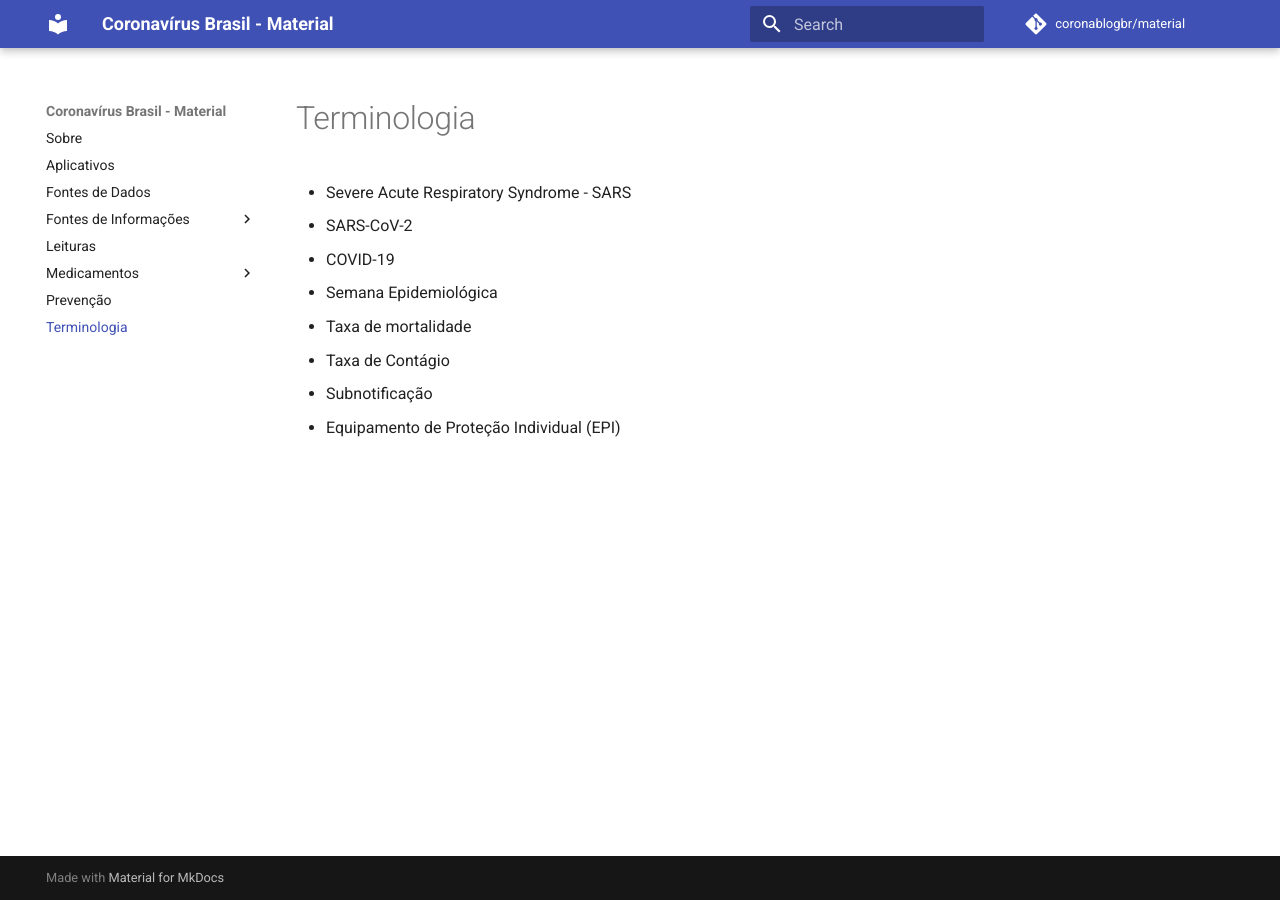
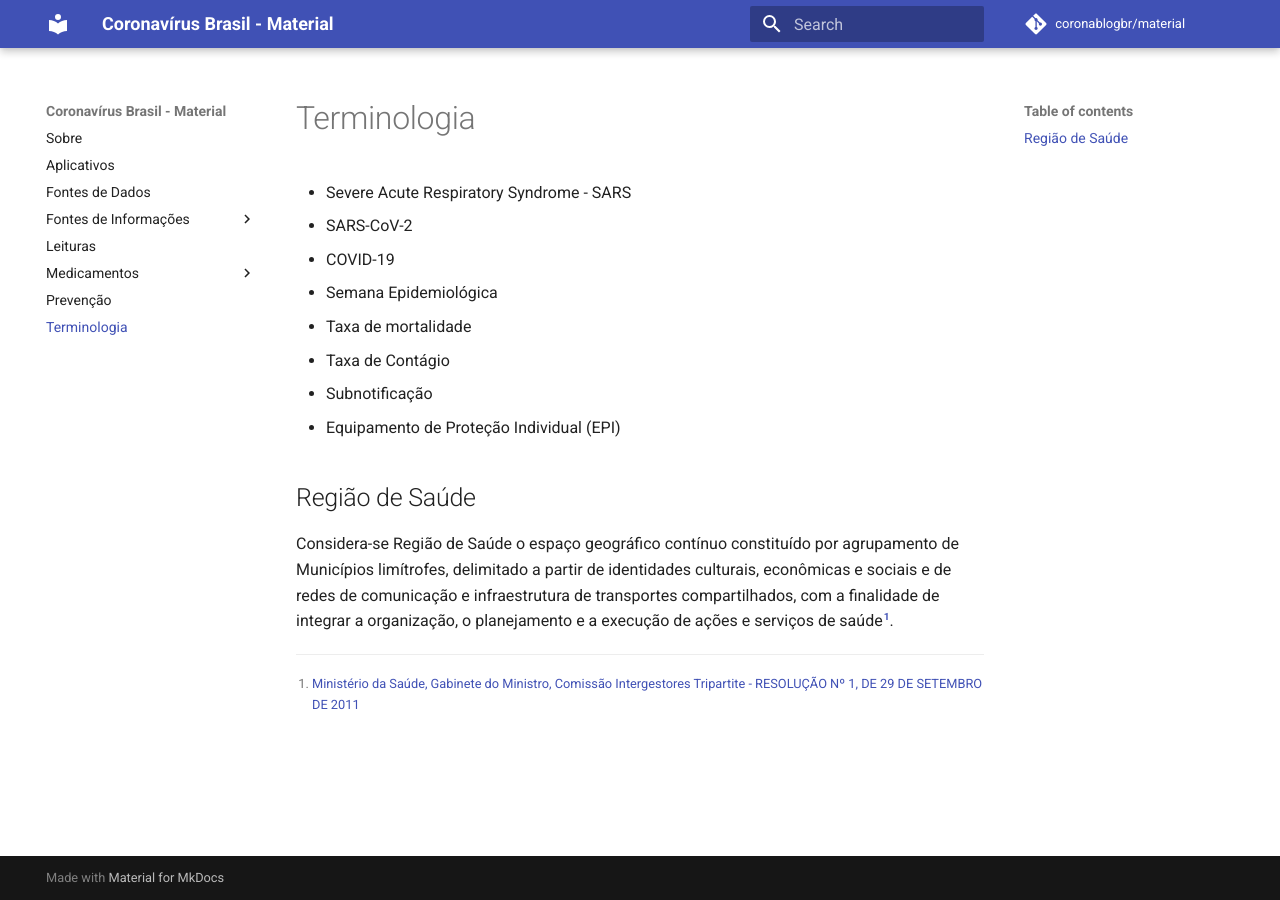
Before and after one commit to coronablogbr/material, an MkDocs documentation site: the page built from docs/terminologia.md, in a window 1280 px wide. Built offline with MkDocs 1.6.1 and Material for MkDocs 9.7.7, drawn with Linux system fonts in a browser that asks for light colours; comment, search, counter and statistics services are not loaded.

Commit message:
term: Região de Saúde

```diff
--- a/docs/terminologia.md
+++ b/docs/terminologia.md
@@ -8,3 +8,9 @@
 - Taxa de Contágio
 - Subnotificação
 - Equipamento de Proteção Individual (EPI)
+
+## Região de Saúde
+
+Considera-se Região de Saúde o espaço geográfico contínuo constituído por agrupamento de Municípios limítrofes, delimitado a partir de identidades culturais, econômicas e sociais e de redes de comunicação e infraestrutura de transportes compartilhados, com a finalidade de integrar a organização, o planejamento e a execução de ações e serviços de saúde[^minsaude-resolucao-1-29-set-2011].
+
+  [^minsaude-resolucao-1-29-set-2011]: [Ministério da Saúde, Gabinete do Ministro, Comissão Intergestores Tripartite - RESOLUÇÃO Nº 1, DE 29 DE SETEMBRO DE 2011](https://bvsms.saude.gov.br/bvs/saudelegis/cit/2011/res0001_29_09_2011.html)
```
